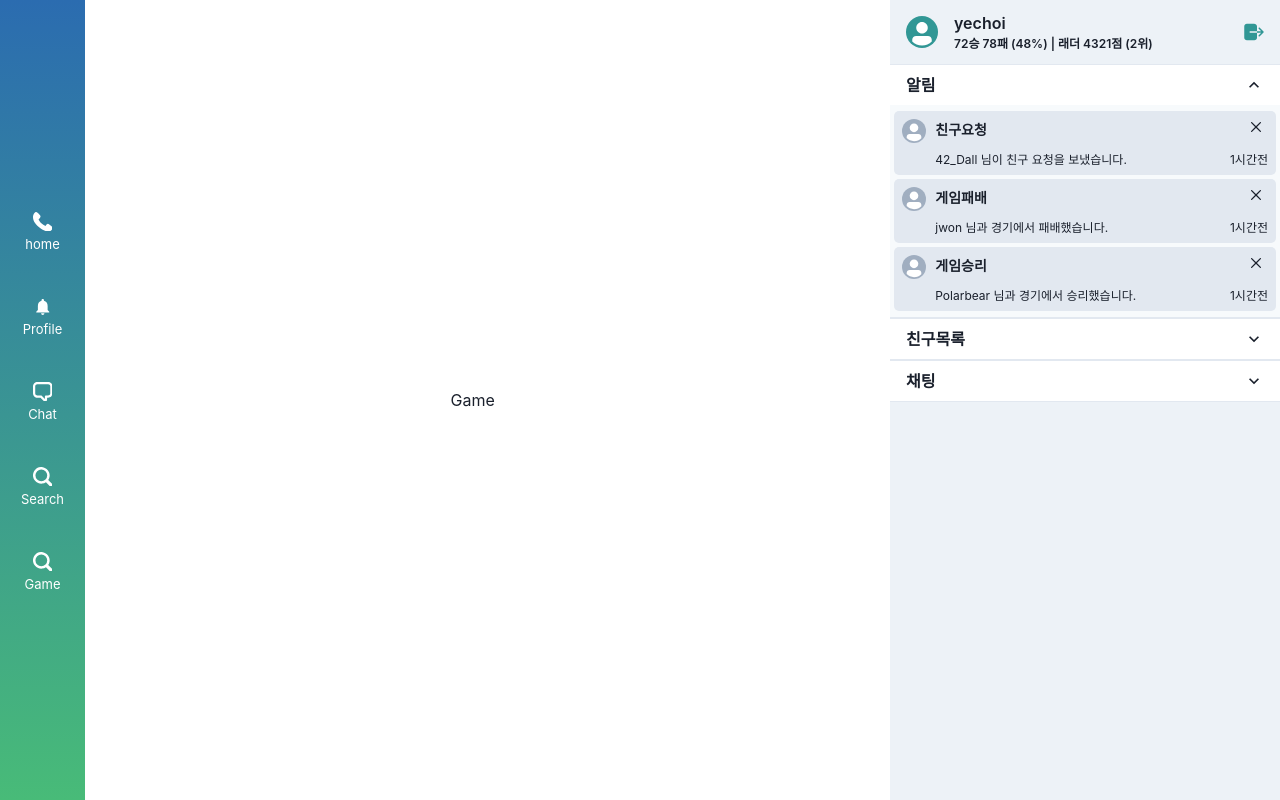
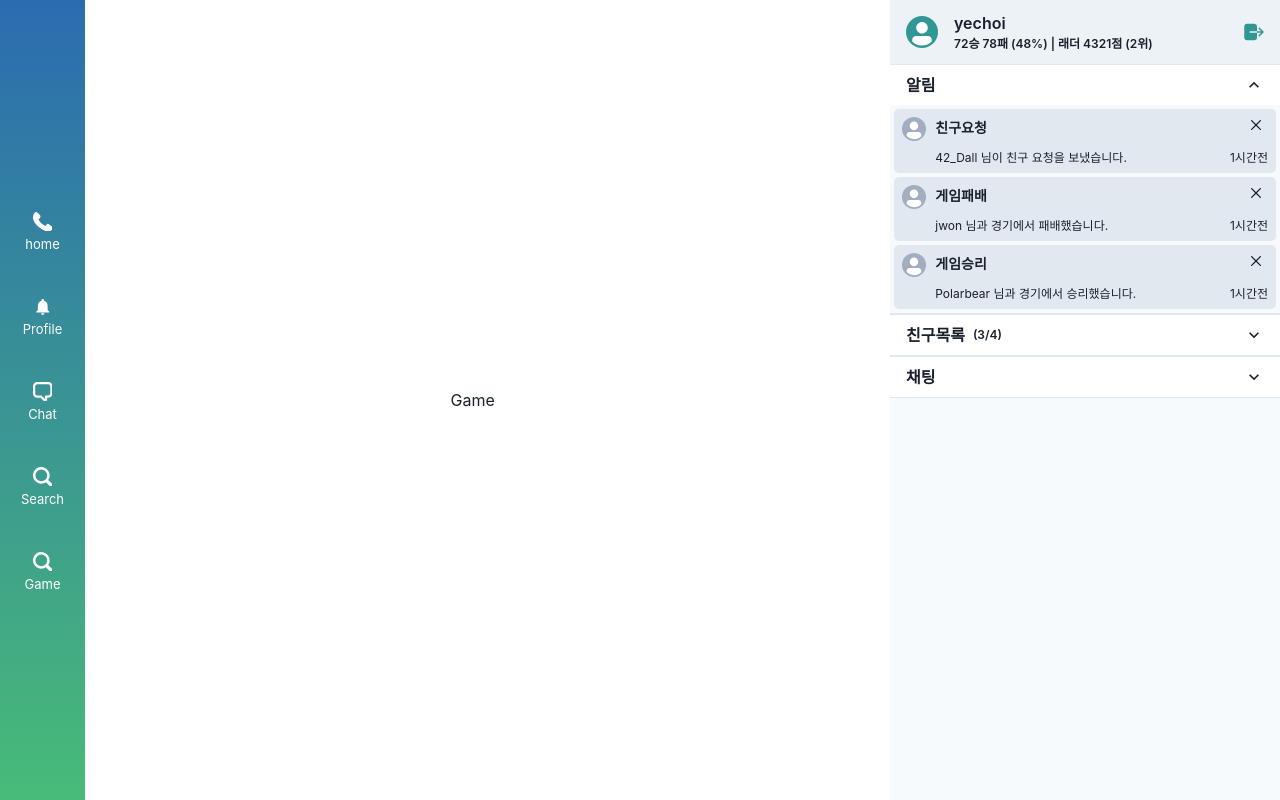
Before and after one commit to transcendence42/ft_transcendence, a React (Create React App) app in the folder front/: page /game in a window 1280 px wide. Built offline with nearby package versions, Linux system fonts and the light colour scheme.

Commit message:
feat: 친구 목록 구현 완료

```diff
--- /dev/null
+++ b/front/src/UI/atoms/AlarmUser/index.tsx
@@ -0,0 +1,28 @@
+import React from 'react';
+
+import { Avatar, AvatarBadge, Flex, Box, Text } from '@chakra-ui/react';
+
+export const AlarmUser = ({ nickName, userState }: { nickName: string; userState: string }) => {
+  let avatarState = '';
+  if (userState === 'login') {
+    avatarState = 'green.500';
+  } else if (userState === 'pending') {
+    avatarState = 'orange.300';
+  } else if (userState === 'logout') {
+    avatarState = 'gray.300';
+  }
+  return (
+    <Flex p="2" justifyContent="flex-start">
+      <Box>
+        <Avatar size="xs">
+          <AvatarBadge boxSize="1.25em" bg={avatarState} />
+        </Avatar>
+      </Box>
+      <Box pl="4">
+        <Text fontSize="14px" fontWeight="semibold">
+          {nickName}
+        </Text>
+      </Box>
+    </Flex>
+  );
+};
--- a/front/src/UI/atoms/index.tsx
+++ b/front/src/UI/atoms/index.tsx
@@ -1,5 +1,6 @@
 import { AlarmMessage } from './AlarmMessage';
+import { AlarmUser } from './AlarmUser';
 import { ColorModeSwitcher } from './ColorModeSwitcher';
 import { NavIcon } from './NavIcon';
 
-export { AlarmMessage, ColorModeSwitcher, NavIcon };
+export { AlarmMessage, AlarmUser, ColorModeSwitcher, NavIcon };
--- a/front/src/UI/molecules/AlarmNotifier/index.tsx
+++ b/front/src/UI/molecules/AlarmNotifier/index.tsx
@@ -44,7 +44,7 @@ export const AlarmNotifier = () => {
           <AccordionIcon />
         </AccordionButton>
       </h2>
-      <AccordionPanel p={1} bg="gray.50">
+      <AccordionPanel pl={1} pr={1} pb={0.5} pt={0.5} bg="gray.50">
         <Flex flexDirection="column">
           {messageData.map(({ id, title, content, alarmTime }) => (
             <AlarmMessage key={id} title={title} content={content} alarmTime={alarmTime} />
--- a/front/src/UI/molecules/AlarmUser/index.tsx
+++ /dev/null
@@ -1,25 +0,0 @@
-import React from 'react';
-
-import { AccordionItem, AccordionButton, AccordionPanel, AccordionIcon, Box, Text } from '@chakra-ui/react';
-
-export const AlarmUser = () => {
-  return (
-    <AccordionItem>
-      <h2>
-        <AccordionButton>
-          <Box flex="1" textAlign="left">
-            <Text fontWeight="bold" fontSize="1rem">
-              친구목록
-            </Text>
-          </Box>
-          <AccordionIcon />
-        </AccordionButton>
-      </h2>
-      <AccordionPanel pb={4}>
-        Lorem ipsum dolor sit amet, consectetur adipiscing elit, sed do eiusmod tempor incididunt ut labore et dolore
-        magna aliqua. Ut enim ad minim veniam, quis nostrud exercitation ullamco laboris nisi ut aliquip ex ea commodo
-        consequat.
-      </AccordionPanel>
-    </AccordionItem>
-  );
-};
--- /dev/null
+++ b/front/src/UI/molecules/AlarmUserList/index.tsx
@@ -0,0 +1,55 @@
+import React from 'react';
+
+import { AccordionItem, AccordionButton, AccordionPanel, AccordionIcon, Box, Text, Flex } from '@chakra-ui/react';
+
+import { AlarmUser } from '../../atoms/AlarmUser';
+
+const userData = [
+  {
+    id: '1234asdaf',
+    nickName: 'jwon',
+    userState: 'login',
+  },
+  {
+    id: '23142dasfsdf',
+    nickName: 'yshin',
+    userState: 'pending',
+  },
+  {
+    id: 'asf123223',
+    nickName: 'holee',
+    userState: 'pending',
+  },
+  {
+    id: 'hfdgf2323',
+    nickName: '42_Dall',
+    userState: 'logout',
+  },
+];
+
+export const AlarmUserList = () => {
+  return (
+    <AccordionItem>
+      <h2>
+        <AccordionButton>
+          <Box flex="1" textAlign="left">
+            <Flex alignItems="center">
+              <Text fontWeight="bold" fontSize="1rem">
+                친구목록
+              </Text>
+              <Text pl="2" fontWeight="semibold" fontSize="12">{`(${
+                userData.filter(({ userState }) => userState !== 'logout').length
+              }/${userData.length})`}</Text>
+            </Flex>
+          </Box>
+          <AccordionIcon />
+        </AccordionButton>
+      </h2>
+      <AccordionPanel pl={1} pb={2} pt={1} bg="gray.50">
+        {userData.map(({ id, nickName, userState }) => {
+          return <AlarmUser key={id} nickName={nickName} userState={userState} />;
+        })}
+      </AccordionPanel>
+    </AccordionItem>
+  );
+};
--- a/front/src/UI/molecules/index.tsx
+++ b/front/src/UI/molecules/index.tsx
@@ -1,7 +1,7 @@
 import { AlarmChat } from './AlarmChat';
 import { AlarmNotifier } from './AlarmNotifier';
 import { ProfileSmall } from './ProfileSmall';
-import { AlarmUser } from './AlarmUser';
+import { AlarmUserList } from './AlarmUserList';
 import { NavIcons } from './NavIcons';
 
-export { AlarmChat, AlarmNotifier, ProfileSmall, AlarmUser, NavIcons };
+export { AlarmChat, AlarmNotifier, ProfileSmall, AlarmUserList, NavIcons };
--- a/front/src/UI/organisms/Alarm/index.tsx
+++ b/front/src/UI/organisms/Alarm/index.tsx
@@ -2,7 +2,7 @@ import React from 'react';
 
 import { Flex, Box, Accordion } from '@chakra-ui/react';
 
-import { AlarmChat, AlarmNotifier, ProfileSmall, AlarmUser } from '../../molecules';
+import { AlarmChat, AlarmNotifier, ProfileSmall, AlarmUserList } from '../../molecules';
 
 const user = {
   nickname: 'yechoi',
@@ -31,13 +31,13 @@ export const Alarm = () => {
             <AlarmNotifier />
           </Box>
           <Box bg="white">
-            <AlarmUser />
+            <AlarmUserList />
           </Box>
           <Box bg="white">
             <AlarmChat />
           </Box>
         </Accordion>
-        <Box height="full" bg="gray.100"></Box>
+        <Box height="full" bg="gray.50"></Box>
       </Flex>
     </>
   );
```
